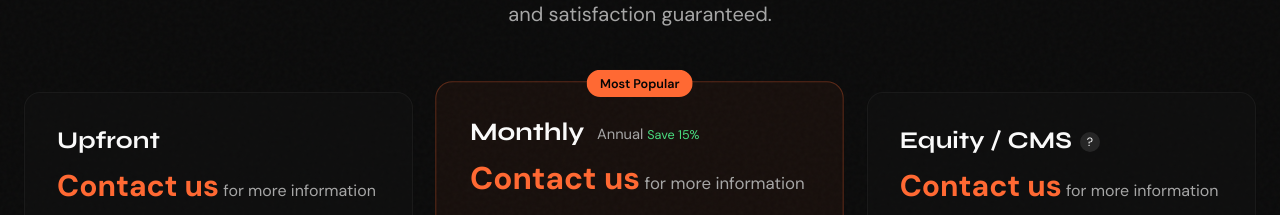
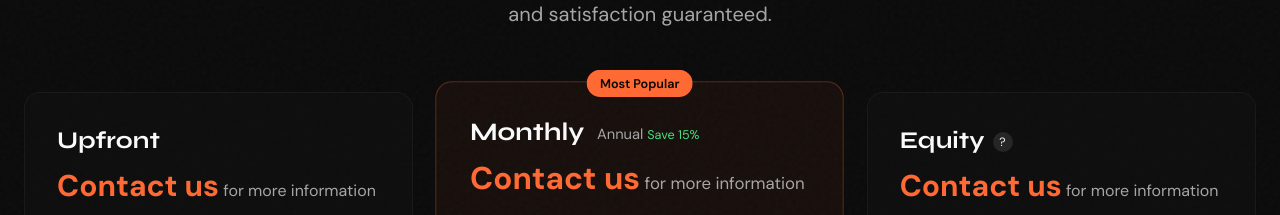
Before and after one commit to matrixfrr/GimmeASite, a Next.js app: page / in a window 1280 px wide. Shown: the part 3806-4021 px from the top of the page. Built offline with nearby package versions, Linux system fonts and the light colour scheme.

Commit message:
Fix modal handler, remove FAQ item, rename Equity, remove CMS Plan block, add scroll to pricing for hybrid modal

```diff
--- a/src/app/page.tsx
+++ b/src/app/page.tsx
@@ -44,10 +44,6 @@ const faqItems: { question: string; answer: React.ReactNode }[] = [
   {
     question: "What's included in the plans?",
     answer: "All plans include custom design, hosting, maintenance / revisions, the support period specified in each plan, etc.",
-  },
-  {
-    question: "Can I update my site myself?",
-    answer: "Unfortunately, for now, that is not an option. However, don't fret! We are currently working on a content management system (CMS) plan that allows you to update text and images whenever you please. We will be announcing more details on this soon.",
   },
   {
     question: "What if I need revisions to my site?",
@@ -548,7 +544,7 @@ function PricingSection({ onOpenPayment }: { onOpenPayment: (plan: "one-time" |
       popular: true,
     },
     {
-      name: "Equity / CMS",
+      name: "Equity",
       price: "Contact us",
       priceLabel: "for more information",
       description: "",
@@ -613,7 +609,7 @@ function PricingSection({ onOpenPayment }: { onOpenPayment: (plan: "one-time" |
                     )}
                   </div>
                 )}
-                {plan.name === "Equity / CMS" && (
+                {plan.name === "Equity" && (
                   <button
                     type="button"
                     className="inline-flex items-center justify-center w-5 h-5 text-xs bg-muted rounded-full hover:bg-primary/20 transition-colors"
@@ -671,7 +667,7 @@ function PricingSection({ onOpenPayment }: { onOpenPayment: (plan: "one-time" |
                 className={`w-full ${
                   plan.popular
                     ? "bg-primary hover:bg-primary/90"
-                    : plan.name === "Equity / CMS"
+                    : plan.name === "Equity"
                     ? "bg-secondary text-muted-foreground hover:bg-secondary hover:text-muted-foreground cursor-pointer"
                     : "bg-primary hover:bg-primary/90"
                 } transition-all duration-300`}
@@ -680,7 +676,7 @@ function PricingSection({ onOpenPayment }: { onOpenPayment: (plan: "one-time" |
                     onOpenPayment("one-time");
                   } else if (plan.name === "Monthly") {
                     onOpenPayment("monthly", monthlyBilling);
-                  } else if (plan.name === "Equity / CMS") {
+                  } else if (plan.name === "Equity") {
                     setShowComingSoon(true);
                   }
                 }}
@@ -712,7 +708,7 @@ function PricingSection({ onOpenPayment }: { onOpenPayment: (plan: "one-time" |
                 </div>
                 <h3 className="text-2xl font-bold mb-2">Coming Soon</h3>
                 <p className="text-muted-foreground mb-6">
-                  The Equity / CMS plan is currently in development. We're working hard to bring you an exciting new way to partner with us!
+                  The Equity plan is currently in development. We're working hard to bring you an exciting new way to partner with us!
                 </p>
                 <p className="text-sm text-muted-foreground mb-6">
                   In the meantime, check out our <button type="button" onClick={() => { setShowComingSoon(false); setTimeout(() => document.getElementById('pricing')?.scrollIntoView({ behavior: 'smooth' }), 100); }} className="text-primary font-semibold underline">available</button> plans.
@@ -744,12 +740,6 @@ function PricingSection({ onOpenPayment }: { onOpenPayment: (plan: "one-time" |
               <span className="font-semibold text-primary block mb-1">Equity Plan</span>
               <span className="text-sm text-muted-foreground block">
                 Partner with us through a small equity share or revenue percentage. Perfect for startups and growing businesses looking to minimize upfront costs while investing in their online presence.
-              </span>
-            </div>
-            <div className="mb-5">
-              <span className="font-semibold text-primary block mb-1">CMS Plan</span>
-              <span className="text-sm text-muted-foreground block">
-                Take control of your content with our built-in content management system. Update text, images, and more anytime — no revision requests needed.
               </span>
             </div>
             <button
@@ -1482,7 +1472,7 @@ function ContactSection({ onSuccess }: { onSuccess?: () => void }) {
                           className="w-full px-3 py-2 text-left text-sm text-muted-foreground/50 cursor-not-allowed"
                           disabled
                         >
-                          Equity / CMS <span className="text-xs ml-1">(Coming soon)</span>
+                          Equity <span className="text-xs ml-1">(Coming soon)</span>
                         </button>
                       </div>
                     )}
@@ -2343,8 +2333,11 @@ export default function Home() {
       window.history.replaceState({}, document.title, window.location.pathname);
     } else if (modal === "payment-hybrid") {
       setTimeout(() => {
-        setPaymentPlanType("hybrid");
-        setPaymentModalOpen(true);
+        scrollToSection("pricing");
+        setTimeout(() => {
+          setPaymentPlanType("hybrid");
+          setPaymentModalOpen(true);
+        }, 300);
       }, 100);
       window.history.replaceState({}, document.title, window.location.pathname);
     }
```
